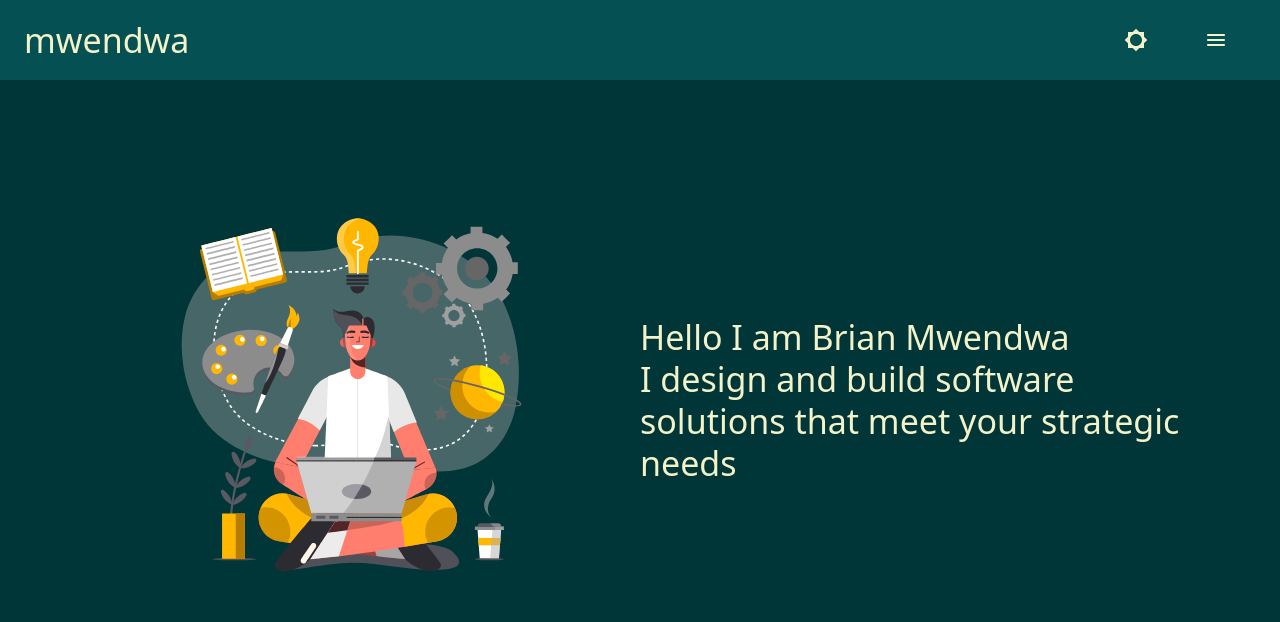
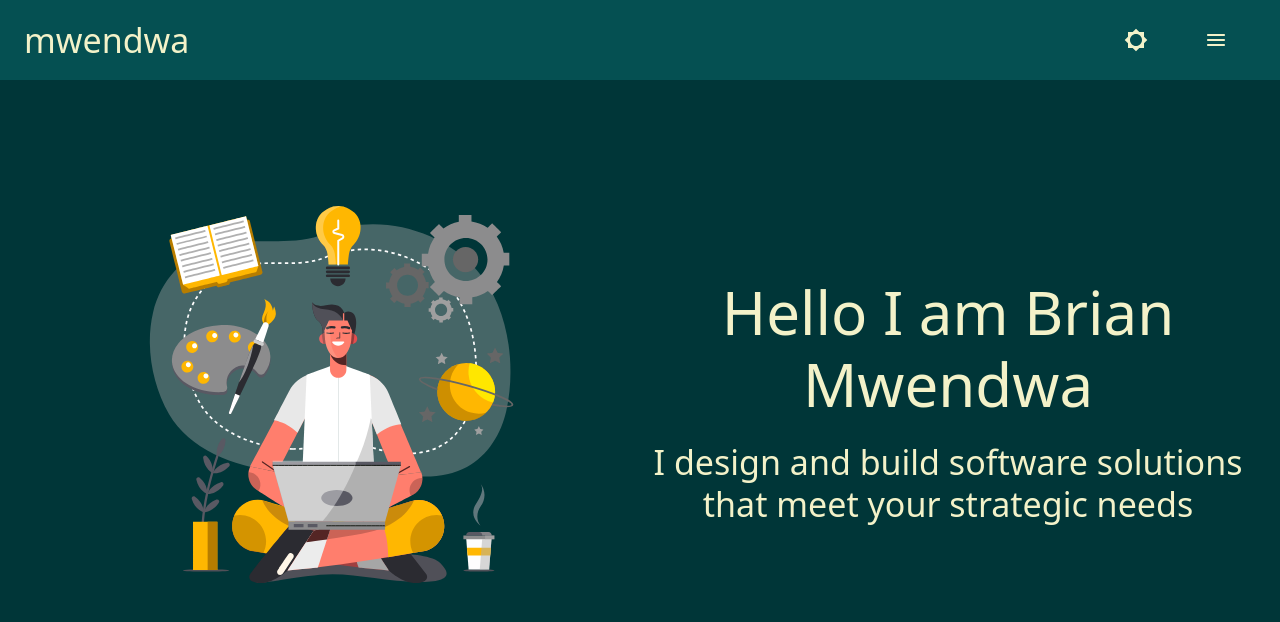
Before and after one commit to mwendwa99/my-portfolio, a React (Create React App) app in the folder client/: page / in a window 1280 px wide. Shown: the top 622 px of the page. Built offline with nearby package versions, Linux system fonts and the light colour scheme.

Commit message:
fixed lottie file rendering issue

```diff
--- a/client/src/pages/Home.jsx
+++ b/client/src/pages/Home.jsx
@@ -17,7 +17,10 @@ const useStyles = makeStyles(() => ({
         flexDirection: 'column',
         justifyContent: 'center',
         alignItems: 'center',
-    }
+    },
+    gridItem: {
+        textAlign: 'center',
+    },
 }));
 
 const Home = () => {
@@ -25,13 +28,13 @@ const Home = () => {
 
     return (
         <Box className={classes.root}>
-            <Container maxWidth="lg" style={{ backgroundColor: '' }}>
+            <Container maxWidth="xl" style={{ backgroundColor: '' }}>
                 <Grid container className={classes.gridContainer}>
                     <Grid item xs={6} className={classes.gridItem}>
                         <WorkAnimation height='100%' width='100%' />
                     </Grid>
                     <Grid item xs={6} className={classes.gridItem}>
-                        <Typography variant='h4'>Hello I am Brian Mwendwa</Typography>
+                        <Typography variant='h2' gutterBottom>Hello I am Brian Mwendwa</Typography>
                         <Typography variant='h4'>I design and build software solutions that meet your strategic needs</Typography>
                     </Grid>
                 </Grid>
--- a/client/src/pages/components/NavBar.jsx
+++ b/client/src/pages/components/NavBar.jsx
@@ -9,6 +9,7 @@ const useStyles = makeStyles(theme => ({
     mainmenu: {
         width: "50vw",
         height: "50vh",
+        background: theme.palette.background.default,
     }
 }));
 
```
